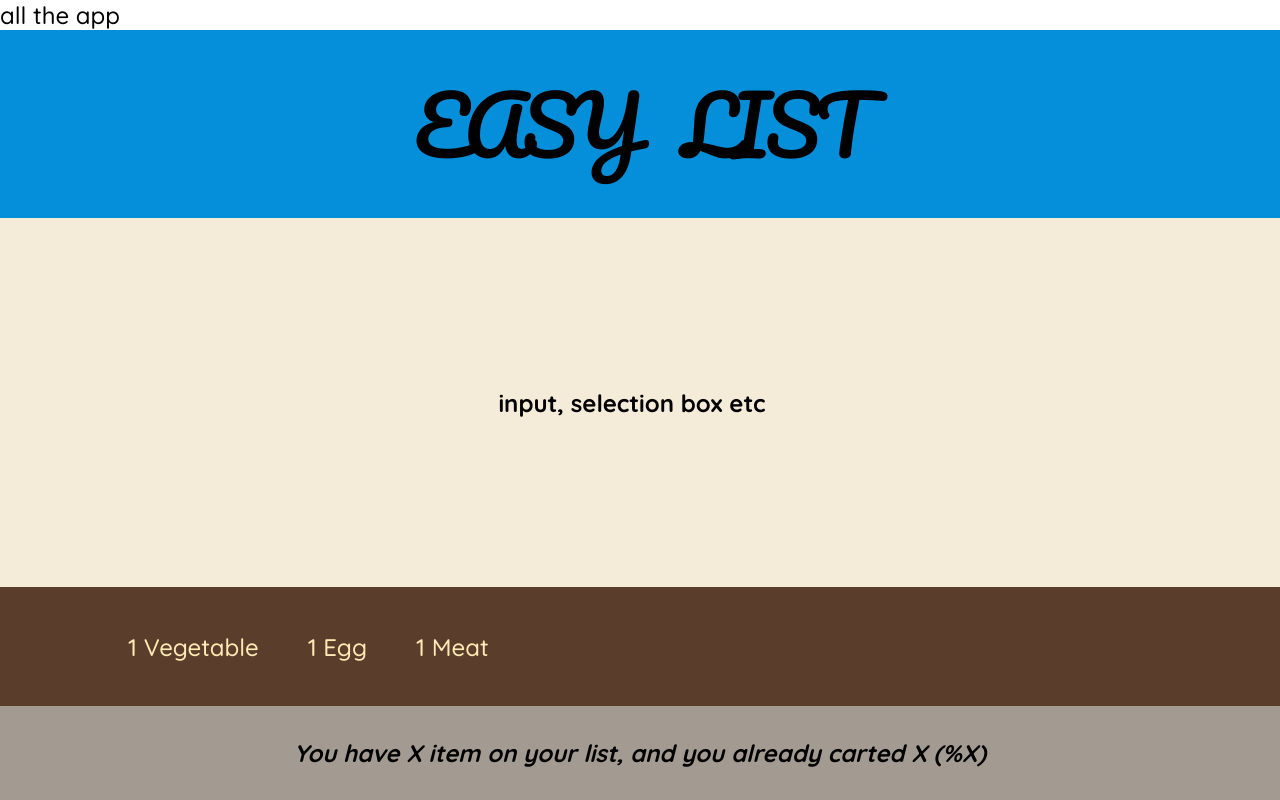
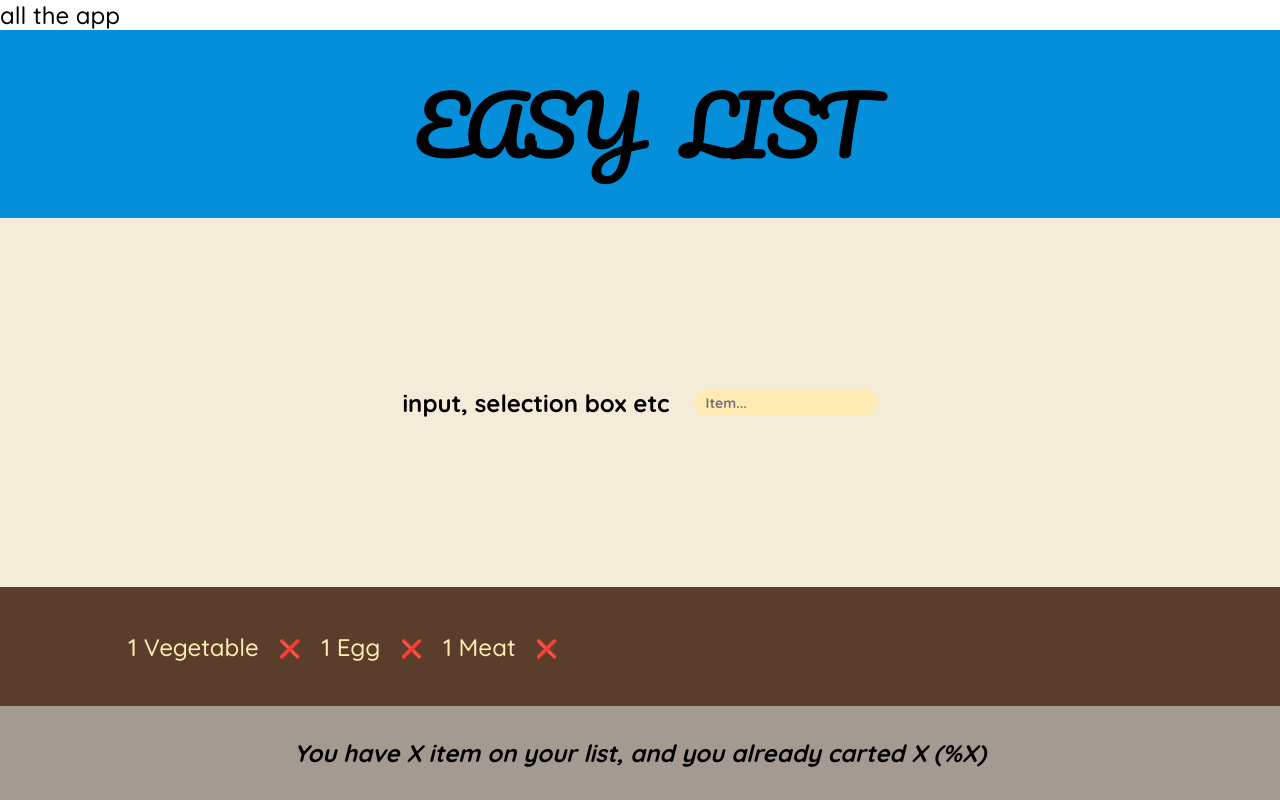
Before and after one commit to Bocahapel/travel-list, a React (Create React App) app: page / in a window 1280 px wide. Built offline with nearby package versions, Linux system fonts and the light colour scheme.

Commit message:
adding style

```diff
--- a/src/App.js
+++ b/src/App.js
@@ -22,9 +22,10 @@ function Logo() {
 
 function Form() {
   return (
-    <div className="add-form">
+    <form className="add-form">
       <h3>input, selection box etc</h3>
-    </div>
+      <input type="text" placeholder="Item..." />
+    </form>
   );
 }
 
@@ -48,7 +49,7 @@ function Item({ item }) {
       <span style={item.packed ? { textDecoration: "line-through" } : {}}>
         {item.quantity} {item.description}
       </span>
-      <button>&times;</button>
+      <button>❌</button>
     </li>
   );
 }
--- a/src/index.css
+++ b/src/index.css
@@ -66,9 +66,9 @@ input {
   font-family: inherit;
   border: none;
   border-radius: 10rem;
-  padding: 1.2rem 3.2rem;
+  padding: 0.4rem 1.2rem;
   font-weight: 700;
-  font-size: 1.8rem;
+  font-size: 1.4rem;
   cursor: pointer;
 }
 
```
